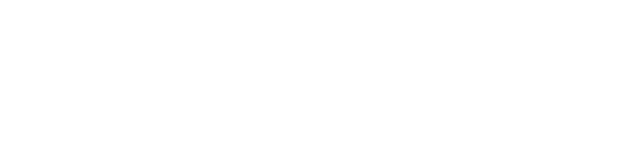
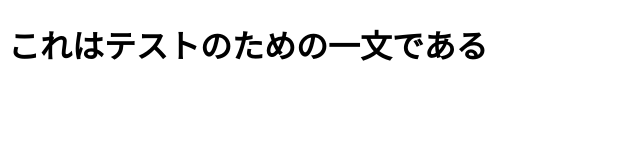
Before and after one commit to ItisErina/sample, a plain HTML site: page index.html in a window 1280 px wide. Shown: the whole page, without its empty margins (0-640 px from the left). Drawn offline with Linux system fonts and the light colour scheme.

Commit message:
タイトルの追加

```diff
--- a/index.html
+++ b/index.html
@@ -7,6 +7,7 @@
     <title>Document</title>
 </head>
 <body>
+    <h1>これはテストのための一文である</h1>
 
 </body>
 </html>
```
